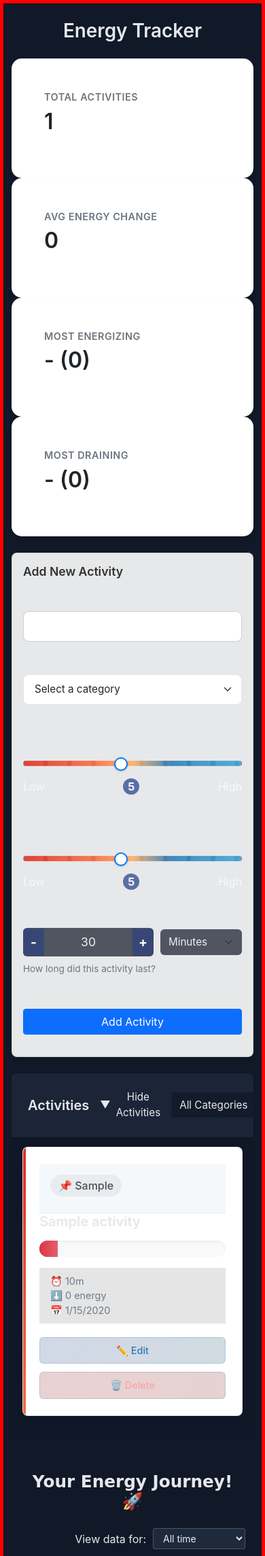
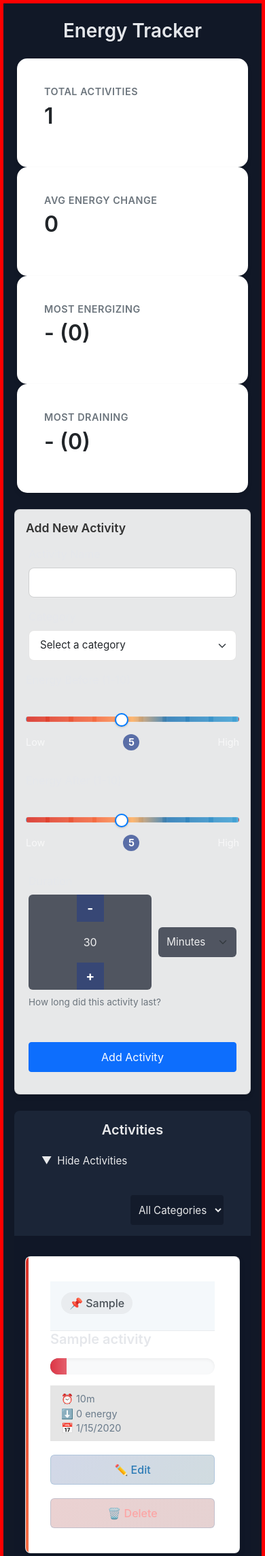
Before and after one commit to jay5967/energy-tracker, a Flask app: page / in a window 390 px wide. Shown: the top 2289 px of the page at 68% size. Run offline with Flask 3, Linux system fonts and the light colour scheme; tables that the repository leaves empty hold one stand-in row (values such as "Sample post").

Commit message:
Improve mobile experience with responsive design

```diff
--- a/static/script.js
+++ b/static/script.js
@@ -1210,3 +1210,163 @@ function initializeActivitiesToggle() {
         localStorage.setItem('activitiesCollapsed', isNowCollapsed);
     });
 }
+
+function createEnergyChart(activities) {
+    const ctx = document.getElementById('energyChart').getContext('2d');
+
+    // Destroy existing chart if it exists
+    if (window.energyChart) {
+        window.energyChart.destroy();
+    }
+
+    window.energyChart = new Chart(ctx, {
+        type: 'line',
+        data: {
+            datasets: [{
+                label: 'Energy Level',
+                data: activities.map(activity => ({
+                    x: new Date(activity.timestamp),
+                    y: activity.energy_after
+                })),
+                borderColor: '#4CAF50',
+                tension: 0.4
+            }]
+        },
+        options: {
+            responsive: true,
+            maintainAspectRatio: false,
+            plugins: {
+                legend: {
+                    position: window.innerWidth < 768 ? 'bottom' : 'right',
+                    labels: {
+                        boxWidth: window.innerWidth < 768 ? 12 : 15,
+                        font: {
+                            size: window.innerWidth < 768 ? 12 : 14
+                        }
+                    }
+                },
+                tooltip: {
+                    titleFont: {
+                        size: window.innerWidth < 768 ? 12 : 14
+                    },
+                    bodyFont: {
+                        size: window.innerWidth < 768 ? 11 : 13
+                    }
+                }
+            },
+            scales: {
+                x: {
+                    type: 'time',
+                    time: {
+                        unit: 'day'
+                    },
+                    ticks: {
+                        font: {
+                            size: window.innerWidth < 768 ? 10 : 12
+                        }
+                    }
+                },
+                y: {
+                    beginAtZero: true,
+                    max: 10,
+                    ticks: {
+                        stepSize: 1,
+                        font: {
+                            size: window.innerWidth < 768 ? 10 : 12
+                        }
+                    }
+                }
+            }
+        }
+    });
+}
+
+function createCategoryChart(activities) {
+    const ctx = document.getElementById('categoryChart').getContext('2d');
+
+    // Destroy existing chart if it exists
+    if (window.categoryChart) {
+        window.categoryChart.destroy();
+    }
+
+    // Calculate average energy change per category
+    const categoryData = {};
+    activities.forEach(activity => {
+        if (!categoryData[activity.category]) {
+            categoryData[activity.category] = {
+                total: 0,
+                count: 0
+            };
+        }
+        categoryData[activity.category].total += (activity.energy_after - activity.energy_before);
+        categoryData[activity.category].count += 1;
+    });
+
+    const categories = Object.keys(categoryData);
+    const averages = categories.map(cat =>
+        categoryData[cat].total / categoryData[cat].count
+    );
+
+    window.categoryChart = new Chart(ctx, {
+        type: 'bar',
+        data: {
+            labels: categories,
+            datasets: [{
+                label: 'Average Energy Change',
+                data: averages,
+                backgroundColor: averages.map(val =>
+                    val >= 0 ? 'rgba(76, 175, 80, 0.6)' : 'rgba(244, 67, 54, 0.6)'
+                )
+            }]
+        },
+        options: {
+            responsive: true,
+            maintainAspectRatio: false,
+            plugins: {
+                legend: {
+                    position: window.innerWidth < 768 ? 'bottom' : 'right',
+                    labels: {
+                        boxWidth: window.innerWidth < 768 ? 12 : 15,
+                        font: {
+                            size: window.innerWidth < 768 ? 12 : 14
+                        }
+                    }
+                },
+                tooltip: {
+                    titleFont: {
+                        size: window.innerWidth < 768 ? 12 : 14
+                    },
+                    bodyFont: {
+                        size: window.innerWidth < 768 ? 11 : 13
+                    }
+                }
+            },
+            scales: {
+                x: {
+                    ticks: {
+                        font: {
+                            size: window.innerWidth < 768 ? 10 : 12
+                        }
+                    }
+                },
+                y: {
+                    ticks: {
+                        font: {
+                            size: window.innerWidth < 768 ? 10 : 12
+                        }
+                    }
+                }
+            }
+        }
+    });
+}
+
+// Add resize handler for charts
+window.addEventListener('resize', () => {
+    if (window.energyChart) {
+        createEnergyChart(window.currentActivities || []);
+    }
+    if (window.categoryChart) {
+        createCategoryChart(window.currentActivities || []);
+    }
+});
--- a/static/style.css
+++ b/static/style.css
@@ -1168,3 +1168,155 @@ input:focus, select:focus, textarea:focus {
     outline: none;
     box-shadow: 0 0 0 2px rgba(59, 130, 246, 0.5);
 }
+
+/* Mobile-friendly styles */
+@media (max-width: 768px) {
+    /* Chart containers */
+    .chart-container {
+        min-height: 250px;
+        margin-bottom: 2rem;
+    }
+
+    /* Layout adjustments */
+    .container {
+        padding: 1rem;
+    }
+
+    .row {
+        margin: 0 -0.5rem;
+    }
+
+    /* Stats cards */
+    .insights-cards {
+        grid-template-columns: 1fr;
+        gap: 1rem;
+        margin-bottom: 1.5rem;
+    }
+
+    .stat-card {
+        padding: 1rem;
+    }
+
+    /* Form elements */
+    .form-group {
+        margin-bottom: 1rem;
+    }
+
+    .form-label {
+        font-size: 1rem;
+        margin-bottom: 0.5rem;
+    }
+
+    .form-control {
+        font-size: 1rem;
+        height: 40px;
+    }
+
+    /* Activity items */
+    .activity-item {
+        padding: 0.75rem;
+        margin-bottom: 0.75rem;
+    }
+
+    .activity-header {
+        flex-direction: column;
+        gap: 0.5rem;
+    }
+
+    .activity-details {
+        flex-direction: column;
+        gap: 0.5rem;
+    }
+
+    /* Energy scale */
+    .energy-scale {
+        flex-direction: row;
+        justify-content: space-between;
+        margin: 0.5rem 0;
+    }
+
+    .energy-scale span {
+        font-size: 0.9rem;
+    }
+
+    .energy-level-bar {
+        height: 16px;
+        margin: 0.5rem 0;
+    }
+
+    /* Buttons */
+    .btn {
+        padding: 0.5rem 1rem;
+        font-size: 1rem;
+    }
+
+    /* Filter section */
+    .filter-section {
+        flex-direction: column;
+        gap: 1rem;
+        margin-bottom: 1.5rem;
+    }
+
+    .filter-section select {
+        width: 100%;
+    }
+
+    /* Toggle button */
+    .toggle-btn {
+        width: 100%;
+        margin-bottom: 1rem;
+    }
+
+    /* Section headers */
+    .section-header {
+        flex-direction: column;
+        gap: 0.75rem;
+        margin-bottom: 1rem;
+    }
+
+    /* Duration controls */
+    .duration-controls {
+        flex-direction: column;
+        gap: 0.5rem;
+    }
+
+    .duration-input-group {
+        width: 100%;
+    }
+}
+
+/* Improve touch targets on mobile */
+@media (max-width: 768px) {
+    .btn,
+    .form-control,
+    select,
+    .toggle-btn {
+        min-height: 44px; /* Minimum touch target size */
+    }
+
+    /* Add spacing between touch targets */
+    .btn + .btn {
+        margin-left: 0;
+        margin-top: 0.5rem;
+    }
+}
+
+/* Improve chart responsiveness */
+.chart-wrapper {
+    position: relative;
+    margin: auto;
+    width: 100%;
+}
+
+/* Ensure proper spacing on all devices */
+.section {
+    margin-bottom: 2rem;
+}
+
+/* Improve form layout on all devices */
+.form-row {
+    display: flex;
+    flex-wrap: wrap;
+    gap: 1rem;
+    margin-bottom: 1rem;
+}
```
